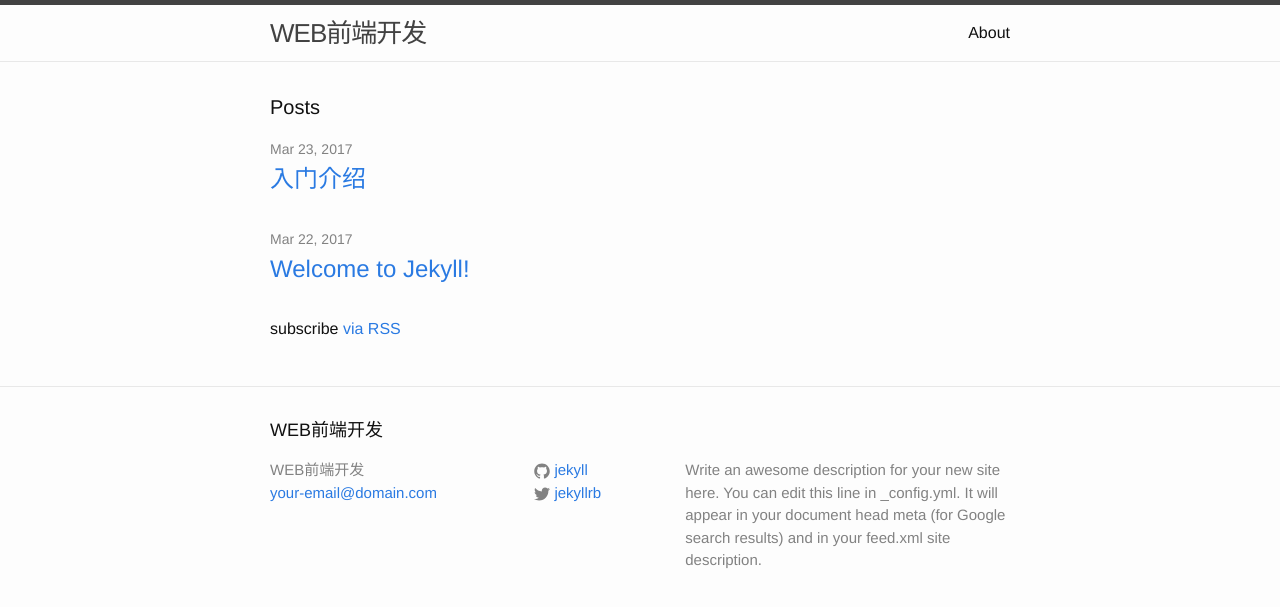
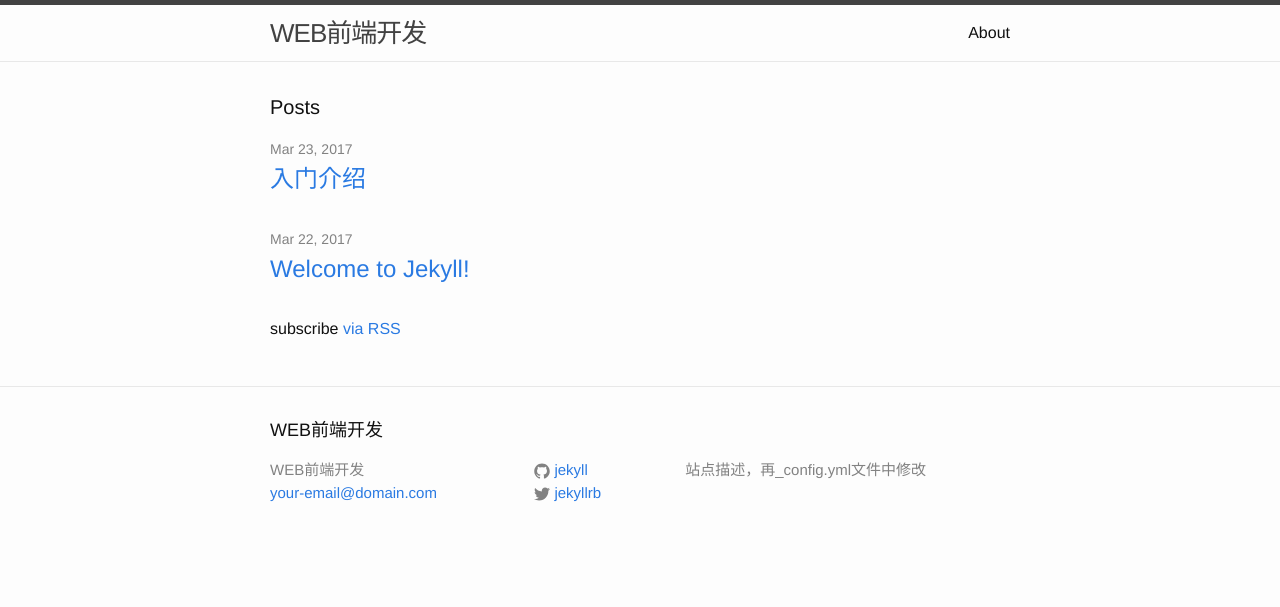
Before and after one commit to common-park/common-park.github.io, a Jekyll site: the page built from index.md, in a window 1280 px wide. Shown: the top 607 px of the page. Built offline with Jekyll 4.4.1, drawn with Linux system fonts in a browser that asks for light colours.

Commit message:
update _config.yml

```diff
--- a/_config.yml
+++ b/_config.yml
@@ -16,9 +16,7 @@
 title: WEB前端开发
 email: your-email@domain.com
 description: > # this means to ignore newlines until "baseurl:"
-  Write an awesome description for your new site here. You can edit this
-  line in _config.yml. It will appear in your document head meta (for
-  Google search results) and in your feed.xml site description.
+  站点描述，再_config.yml文件中修改
 baseurl: "" # the subpath of your site, e.g. /blog
 url: "" # the base hostname & protocol for your site, e.g. http://example.com
 twitter_username: jekyllrb
```
